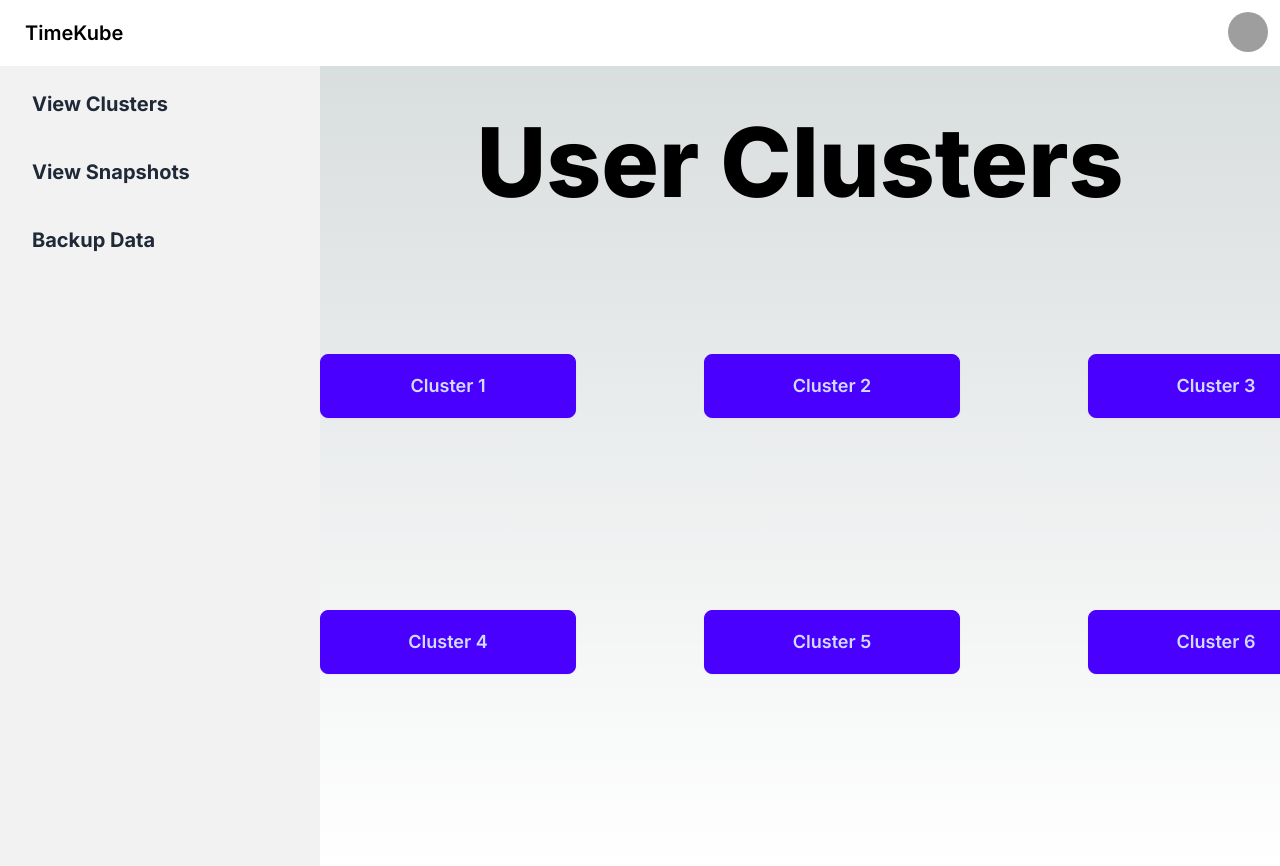
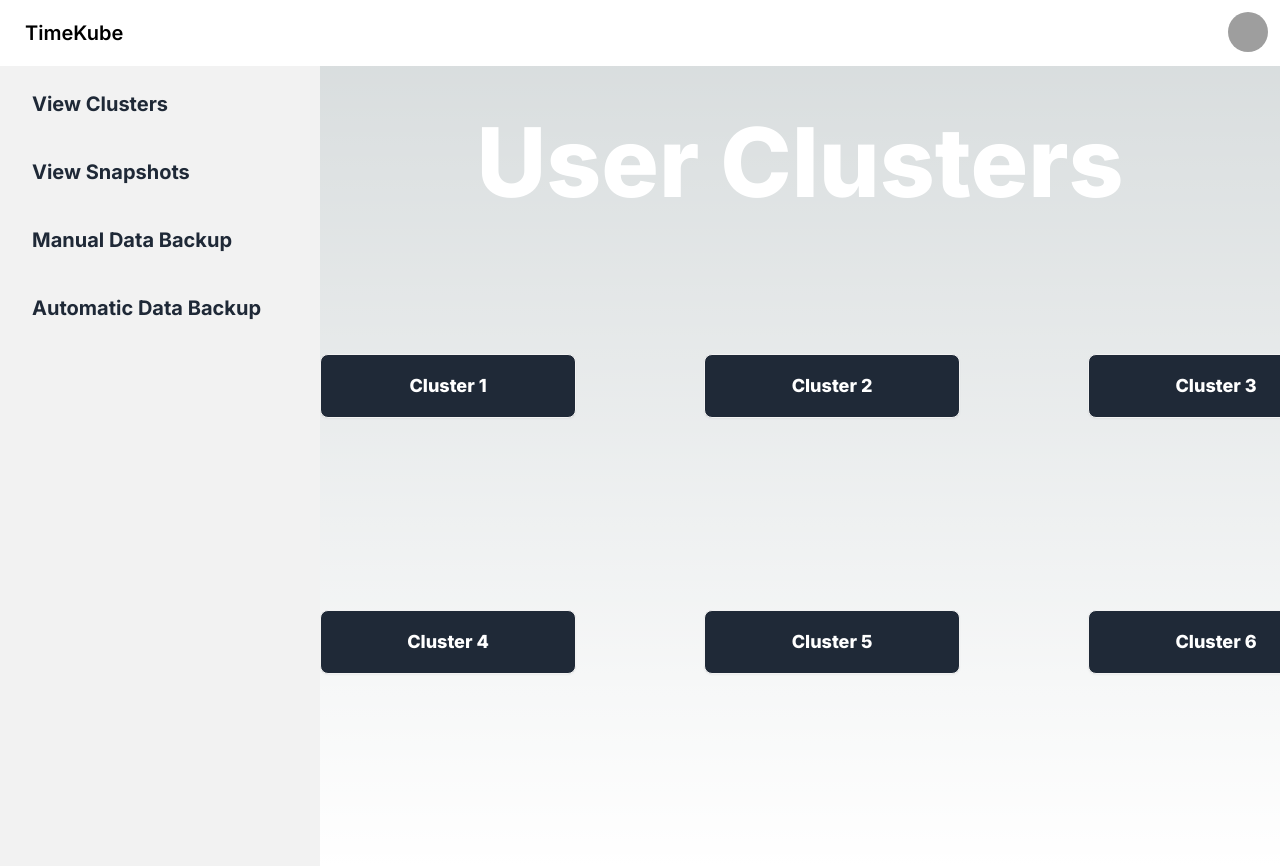
Before and after one commit to oslabs-beta/TimeKube, a Next.js app: page /active_clusters in a window 1280 px wide. Shown: the top 866 px of the page. Built offline with nearby package versions, Linux system fonts and the light colour scheme; grey boxes are pictures that could not be loaded.

Commit message:
additional styling added

```diff
--- a/src/app/active_clusters/cluster.tsx
+++ b/src/app/active_clusters/cluster.tsx
@@ -15,7 +15,7 @@ export default function Cluster(props: ClusterProp) {
     return (
         <div className="activeCluster">
             <div>
-                <button className="btn btn-primary btn-lg btn-wide" onClick={handleViewBtnCLicked}>
+                <button className="btn btn-lg btn-wide text-white font-extrabold bg-gray-800" onClick={handleViewBtnCLicked}>
                     <Link href={`../cluster_details/?id=${props.id}`}>{props.text}</Link>
                 </button>
             </div>
--- a/src/app/active_clusters/page.tsx
+++ b/src/app/active_clusters/page.tsx
@@ -6,7 +6,7 @@ import Cluster from './cluster';
 const Page: NextPage = () => {
     return (
     <div>
-      <div className="drawer-content flex flex-col items-center justify-top text-8xl -mt-36 text-black font-extrabold">User Clusters</div>
+      <div className="drawer-content flex flex-col items-center justify-top text-8xl -mt-36 text-white font-extrabold">User Clusters</div>
       <div className="grid grid-cols-3 gap-48 mt-36">
         <Cluster id='1' text='Cluster 1'/>
         <Cluster id='2' text='Cluster 2'/>
--- a/src/app/backup/BackupContainer.tsx
+++ b/src/app/backup/BackupContainer.tsx
@@ -4,9 +4,9 @@ import BackupButton from "./BackupButton";
 export default async function Backup() {
   const lsResult = ls();
   return (
-    <div className="max-w-lg rounded overflow-hidden shadow-lg text-xl bg-gray-600">
-      <div className="px-6 pt-4 pb-2">
-        Project root is at: {process.cwd()}
+    <div className="max-w-3xl rounded overflow-hidden shadow-lg text-3xl bg-gray-600">
+      <div className="px-6 pt-4 pb-2 flex flex-col items-center">
+        <div className="mb-8">Project root is at: {process.cwd()}</div>
         < BackupButton text="Back Up Now!" />
       </div>
     </div>
--- a/src/app/backup/page.tsx
+++ b/src/app/backup/page.tsx
@@ -3,9 +3,9 @@ import BackupContainer from "./BackupContainer";
 export default function BackupPage() {
   return (
     <div>
-      <div className="drawer-content flex flex-col items-center justify-top text-8xl -mt-36 text-black font-extrabold">Backup</div>
-      <p className="mt-36 mb-36 text-2xl flex flex-col items-center">Welcome to the backup page!</p>
-      < BackupContainer />
+      <div className="drawer-content flex flex-col items-center justify-top text-8xl -mt-36 text-white font-extrabold">Manual Data Backup</div>
+      <p className="mt-36 mb-36 text-3xl flex flex-col items-center">Welcome to the backup page!</p>
+      <div className="text-3xl flex flex-col items-center">< BackupContainer /></div>
     </div>
   );
 }
--- a/src/app/cluster_details/page.tsx
+++ b/src/app/cluster_details/page.tsx
@@ -7,8 +7,11 @@ const Page: NextPage = () => {
   const searchParams = useSearchParams()
   const id = searchParams.get('id')
     return (
-      <div className="grid grid-cols-4 gap-4">
-        <h1>Loading cluster details #{id}</h1>
+      <div>
+        <div className="flex flex-col items-center justify-top text-8xl -mt-36 text-white font-extrabold">Cluster Details</div>
+        <div className="grid grid-cols-4 gap-4 mt-36">
+          <h1>Loading cluster details #{id}</h1>
+        </div>
       </div>
     );
   };
--- a/src/app/globals.css
+++ b/src/app/globals.css
@@ -11,7 +11,7 @@
 @media (prefers-color-scheme: dark) {
   :root {
     --foreground-rgb: 255, 255, 255;
-    --background-start-rgb: 200, 200, 200;
+    --background-start-rgb: 175, 175, 175;
     --background-end-rgb: 100, 100, 100;
   }
 }
--- a/src/app/schedule_options/option.tsx
+++ b/src/app/schedule_options/option.tsx
@@ -16,7 +16,7 @@ export default function Option(props: ScheduleOptionProp) {
     }
 
     return (
-        <div id={`${props.id}`} className={`block max-w-sm p-6 bg-white border border-gray-200 rounded-lg shadow hover:bg-gray-100 dark:bg-gray-800 dark:border-gray-700 dark:hover:bg-gray-700 cursor-pointer`} onClick={() => handleOptionClicked()}>
+        <div id={`${props.id}`} className="btn btn-lg text-white font-extrabold bg-gray-800" onClick={() => handleOptionClicked()}>
             {props.text}
         </div>
     )
--- a/src/app/schedule_options/page.tsx
+++ b/src/app/schedule_options/page.tsx
@@ -15,13 +15,14 @@ const Page: NextPage = () => {
 
     return (
       <>
-      <div className="grid grid-cols-4 gap-4">
+      <div className="drawer-content flex flex-col items-center justify-top text-8xl -mt-36 text-white font-extrabold">Automatic Data Backup</div>
+      <div className="grid grid-cols-4 gap-36 mt-36">
         <Option id='1' text='Daily' handleOptionClicked={handleOptionClicked}/>
         <Option id='2' text='Weekly' handleOptionClicked={handleOptionClicked} />
         <Option id='3' text='Monthly' handleOptionClicked={handleOptionClicked} />
         <Option id='4' text='Yearly' handleOptionClicked={handleOptionClicked} />
       </div>
-      <div>
+      <div className='mt-36'>
         <OptionDetails id={optionId} props='1'/>
       </div>
       </>
--- a/src/app/sidebar.tsx
+++ b/src/app/sidebar.tsx
@@ -21,7 +21,9 @@ export default function Sidebar({ content }: { content: React.ReactNode }) {
           {/* Sidebar content here */}
           <li><a onClick={() => handleRedirect('/active_clusters')}>View Clusters</a></li>
           <li><a onClick={() => handleRedirect('/')}>View Snapshots</a></li>
-          <li><a onClick={() => handleRedirect('/backup')}>Backup Data</a></li>
+          <li><a onClick={() => handleRedirect('/backup')}>Manual Data Backup</a></li>
+          <li><a onClick={() => handleRedirect('/schedule_options')}>Automatic Data Backup</a></li>
+
         </ul>
       </div>
     </div>
```
